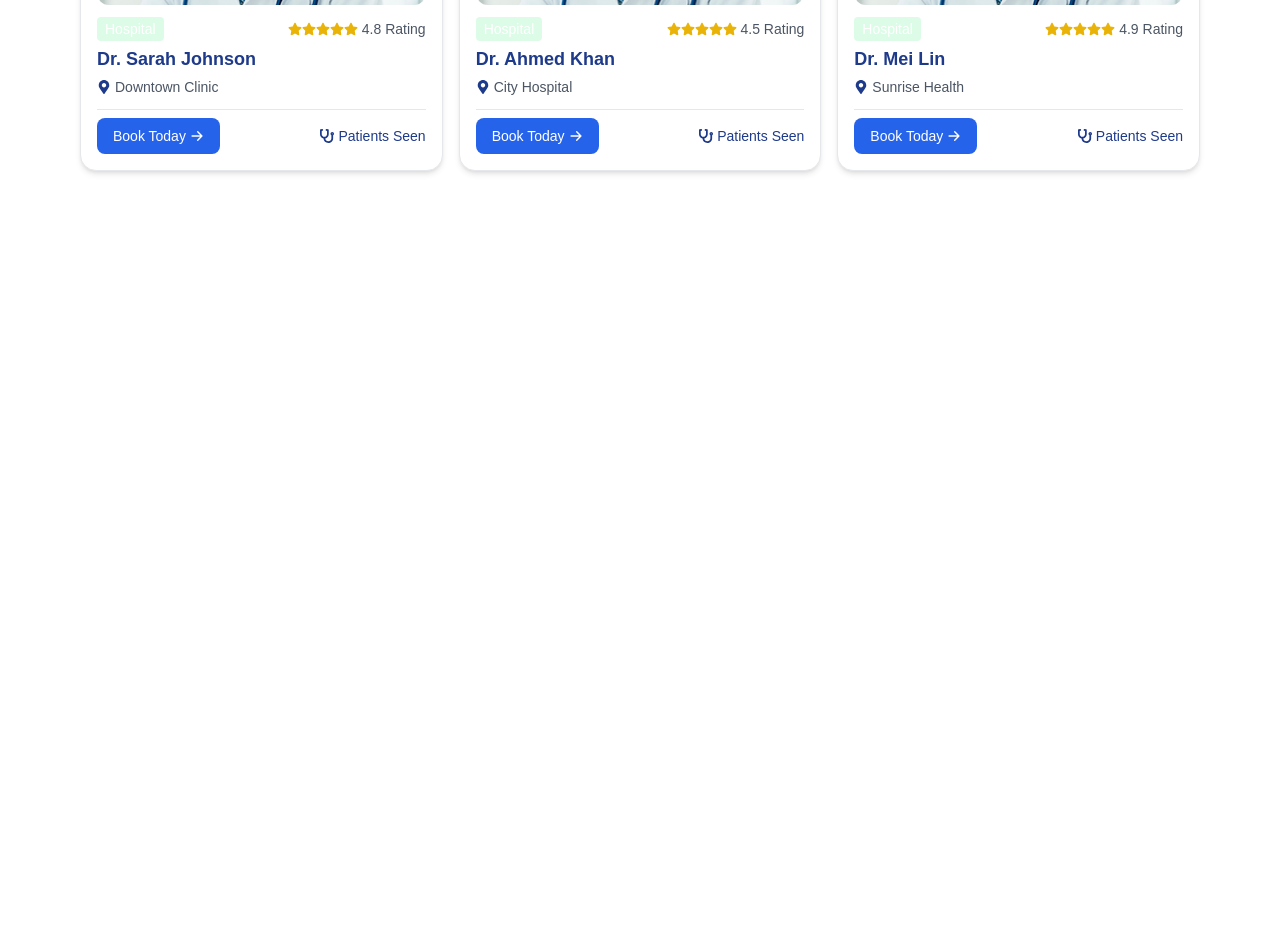
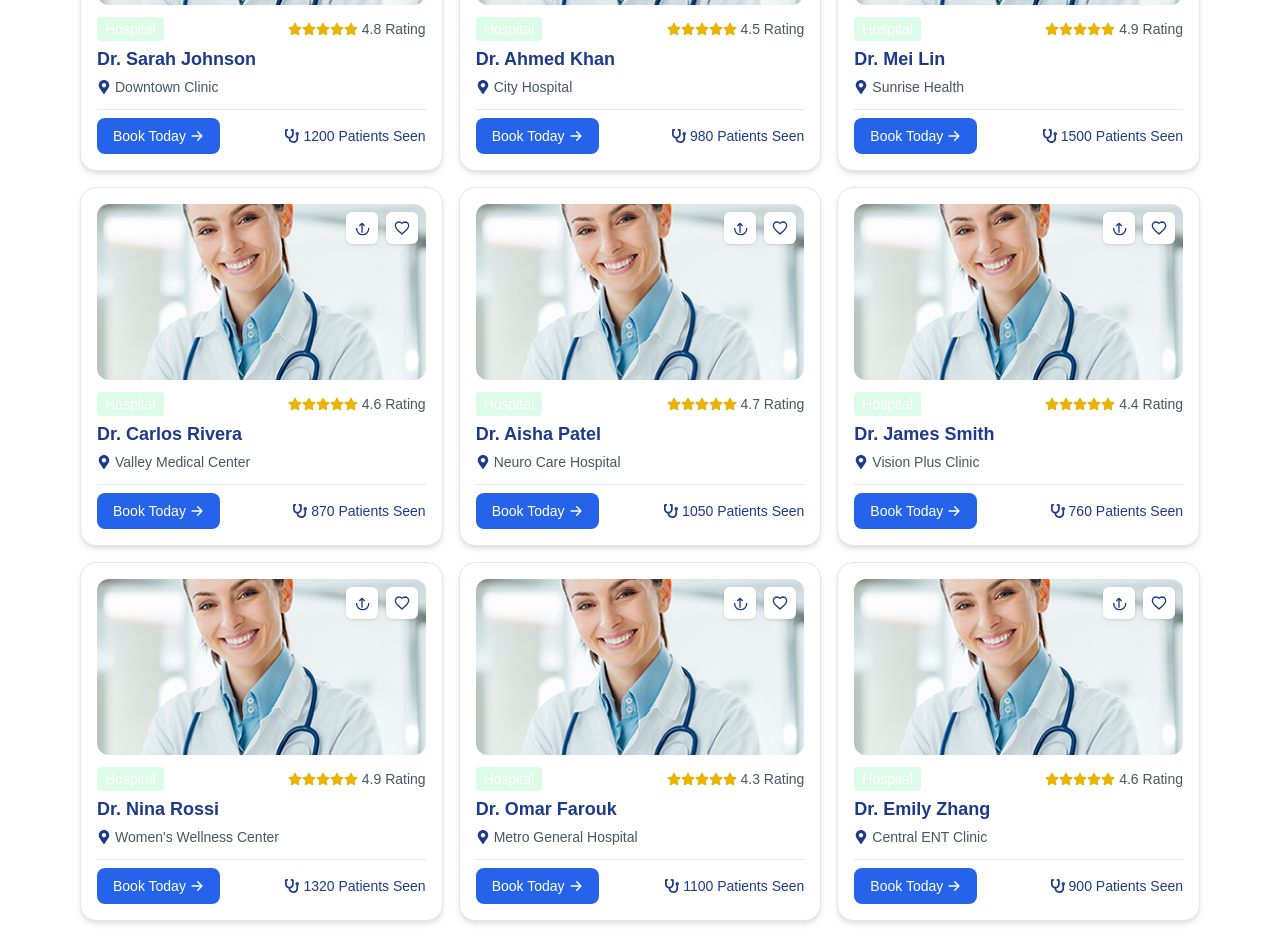
Before and after one commit to stellavin/docker-booking-ui, a React (Create React App) app: page / in a window 1280 px wide. Shown: the part 260-1197 px from the top of the page. Before the commit the page ends 800 px from the top, so only its background shows below. Built offline with nearby package versions, Linux system fonts and the light colour scheme.

Commit message:
added list of mocked data

```diff
--- a/src/components/DoctorCard.js
+++ b/src/components/DoctorCard.js
@@ -59,7 +59,7 @@ const DoctorCard = ({ doctor }) => (
       </button>
       <div className="flex items-center gap-1 text-sm text-blue-900">
         <FaStethoscope />
-        {doctor?.doctorCount} Patients Seen
+        {doctor?.patientsCount} Patients Seen
       </div>
     </div>
   </div>
--- a/src/mockData.js
+++ b/src/mockData.js
@@ -8,6 +8,7 @@ export const doctors = [
     rating: 4.8,
     availability: ["10:00 AM", "11:30 AM"],
     location: "Downtown Clinic",
+    patientsCount: 1200,
     photo: doctorImg
   },
   {
@@ -17,6 +18,7 @@ export const doctors = [
     rating: 4.5,
     availability: ["2:00 PM", "3:30 PM"],
     location: "City Hospital",
+    patientsCount: 980,
     photo: doctorImg
   },
   {
@@ -26,6 +28,67 @@ export const doctors = [
     rating: 4.9,
     availability: ["9:00 AM", "1:00 PM"],
     location: "Sunrise Health",
+    patientsCount: 1500,
+    photo: doctorImg
+  },
+  {
+    id: 4,
+    name: "Dr. Carlos Rivera",
+    specialty: "Orthopedics",
+    rating: 4.6,
+    availability: ["11:00 AM", "4:00 PM"],
+    location: "Valley Medical Center",
+    patientsCount: 870,
+    photo: doctorImg
+  },
+  {
+    id: 5,
+    name: "Dr. Aisha Patel",
+    specialty: "Neurology",
+    rating: 4.7,
+    availability: ["8:30 AM", "12:00 PM"],
+    location: "Neuro Care Hospital",
+    patientsCount: 1050,
+    photo: doctorImg
+  },
+  {
+    id: 6,
+    name: "Dr. James Smith",
+    specialty: "Ophthalmology",
+    rating: 4.4,
+    availability: ["10:00 AM", "2:00 PM"],
+    location: "Vision Plus Clinic",
+    patientsCount: 760,
+    photo: doctorImg
+  },
+  {
+    id: 7,
+    name: "Dr. Nina Rossi",
+    specialty: "Gynecology",
+    rating: 4.9,
+    availability: ["9:00 AM", "11:30 AM"],
+    location: "Women's Wellness Center",
+    patientsCount: 1320,
+    photo: doctorImg
+  },
+  {
+    id: 8,
+    name: "Dr. Omar Farouk",
+    specialty: "General Surgery",
+    rating: 4.3,
+    availability: ["1:00 PM", "5:00 PM"],
+    location: "Metro General Hospital",
+    patientsCount: 1100,
+    photo: doctorImg
+  },
+  {
+    id: 9,
+    name: "Dr. Emily Zhang",
+    specialty: "ENT (Ear, Nose, Throat)",
+    rating: 4.6,
+    availability: ["10:30 AM", "3:00 PM"],
+    location: "Central ENT Clinic",
+    patientsCount: 900,
     photo: doctorImg
   }
 ];
```
Lines whose indentation alone changed are shown as unchanged.
